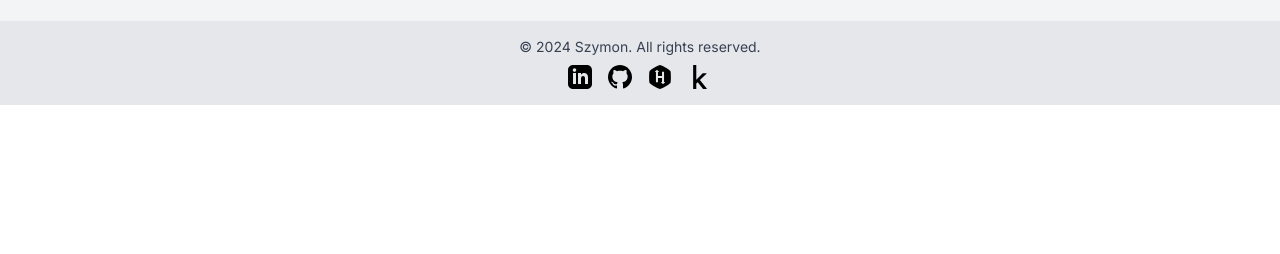
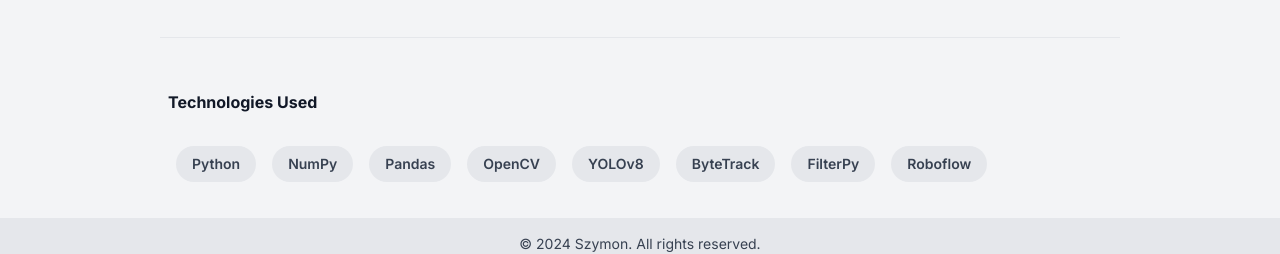
Before and after one commit to SzewczykSzy/My-Portfolio, a Next.js app in the folder my-portfolio/: page /projects/1 in a window 1280 px wide. Shown: the part 1706-1960 px from the top of the page. Before the commit the page ends 1811 px from the top, so only its background shows below. Built offline with nearby package versions, Linux system fonts and the light colour scheme.

Commit message:
projects update

```diff
--- a/my-portfolio/app/projects/[id]/page.tsx
+++ b/my-portfolio/app/projects/[id]/page.tsx
@@ -17,7 +17,7 @@ const ProjectDetailsPage = () => {
 
   return (
     <div className="container mx-auto pt-5 text-center max-w-screen-lg px-8">
-      <h1 className="fw-light pb-5">{project.title}</h1>
+      <h1 className="fw-light font-bold pb-5">{project.title}</h1>
       {project.details.map((detail, index) => (
         <div key={index} className="clearfix mb-5">
           <div className={`float-${index % 2 === 0 ? 'end' : 'start'} mb-3 ms-md-3`}>
@@ -58,6 +58,17 @@ const ProjectDetailsPage = () => {
           <button type="button" className="btn btn-outline-dark">Documentation ...</button>
         </a>
       </div>
+      <hr className="my-8" />
+      <div className="container py-5">
+          <h4 className="text-left ml-2 font-bold">Technologies Used</h4>
+          <div className="flex flex-wrap gap-4 mt-8 ml-4">
+              {project.technologies.map((tech, index) => (
+                  <div key={index} className="bg-gray-200 rounded-full px-4 py-2 text-sm font-semibold text-gray-700">
+                      {tech}
+                  </div>
+              ))}
+          </div>
+      </div>
     </div>
   );
 };
--- a/my-portfolio/app/projects/data/projectsData.ts
+++ b/my-portfolio/app/projects/data/projectsData.ts
@@ -4,8 +4,9 @@ const projects = [
     {
         id: 1,
         title: "3D point cloud analysis for traffic situational awareness",
-      image: "/projects/project_1/wynik.gif",
         description: "This project is my thesis project: \"3D point cloud analysis for traffic situational awareness\". Project mainly consist of predicting dangerous situations on the road with pedastrians. Data are provided by Ouster OS1 LiDAR.",
+        image : "/projects/project_1/wynik.gif",
+        previewLink: "/projects/1",
         details: [
             {
                 text: "The goal of this thesis project was to design an algorithm that performs detection of dangerous situations involving pedestrians on the road. For this problem, 3D point clouds acquired from a vehicle-mounted LiDAR device (Ouster OS1-128) were used. The OS1-128 is a time-of-flight (ToF) sensor. This means that it measures distance based on the time-of-flight of a light beam. The device emits light which bounces off the measured object and returns to it. Using software provided by the Ouster manufacturer, the raw data was converted to an array representation.",
@@ -33,6 +34,16 @@ const projects = [
             type: "video",
             src: "/projects/project_1/wynik.gif"
         },
+        technologies: [
+            "Python",
+            "NumPy",
+            "Pandas",
+            "OpenCV",
+            "YOLOv8",
+            "ByteTrack",
+            "FilterPy",
+            "Roboflow"
+        ],
         githubLink: "https://github.com/SzewczykSzy/Dangerous-situations-with-pedastrians/tree/main",
         documentationLink: "https://szewczykszy.github.io/Dangerous-situations-with-pedastrians/"
     },
--- a/my-portfolio/app/projects/page.tsx
+++ b/my-portfolio/app/projects/page.tsx
@@ -1,17 +1,8 @@
+// pages/projects.tsx
+
 import Image from 'next/image';
 import Link from 'next/link';
-
-const projects = [
-  {
-    id: 1,
-    title: "3D point cloud analysis for traffic situational awareness",
-    description: "This project is my thesis project: \"3D point cloud analysis for traffic situational awareness\". Project mainly consist of predicting dangerous situations on the road with pedastrians. Data are provided by Ouster OS1 LiDAR.",
-    image: "/projects/wynik.gif",
-    previewLink: "/projects/1",
-    githubLink: "https://github.com/SzewczykSzy/Dangerous-situations-with-pedastrians/tree/main"
-  },
-  // Add more projects here if needed
-];
+import projects from './data/projectsData'; // Adjust the path as necessary
 
 const ProjectsPage = () => {
   return (
@@ -26,6 +17,7 @@ const ProjectsPage = () => {
               width={400}
               height={200}
               className="rounded-t-lg"
+              unoptimized
             />
             <div className="p-4">
               <p className="text-md mb-2">{project.description}</p>
--- a/my-portfolio/package.json
+++ b/my-portfolio/package.json
@@ -9,6 +9,9 @@
     "lint": "next lint"
   },
   "dependencies": {
+    "@fortawesome/fontawesome-svg-core": "^6.5.2",
+    "@fortawesome/free-solid-svg-icons": "^6.5.2",
+    "@fortawesome/react-fontawesome": "^0.2.2",
     "next": "14.2.5",
     "react": "^18",
     "react-dom": "^18"
```
Also changed, not shown: 1 other file (tests, documents, lock files or other folders). Lines whose indentation alone changed are shown as unchanged.
